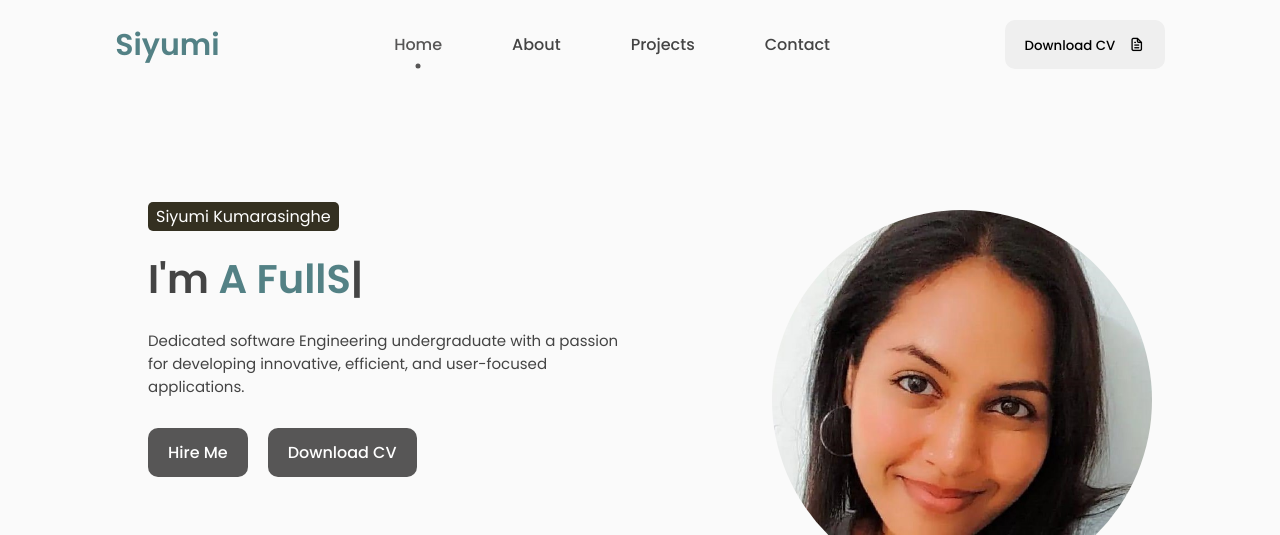
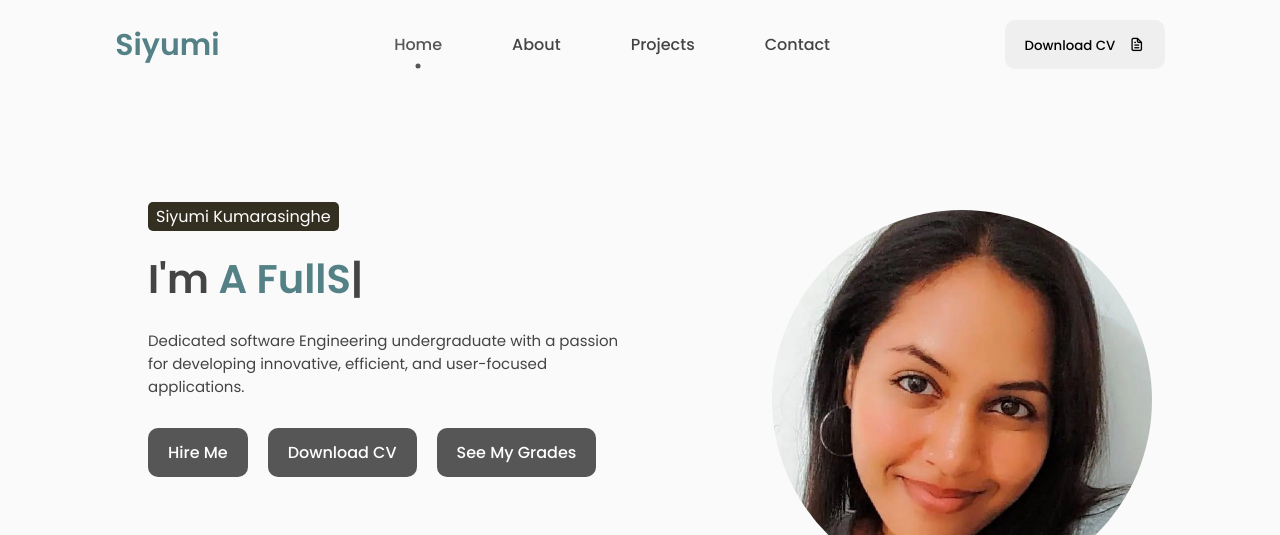
Before and after one commit to SiyumiSathnaraKumarasinghe/Portfolio, a website: page index.html in a window 1280 px wide. Shown: the top 535 px of the page. Drawn offline with nearby package versions, Linux system fonts and the light colour scheme.

Commit message:
Added a link to see my grades

```diff
--- a/index.html
+++ b/index.html
@@ -75,6 +75,9 @@
 
                 <!-- <button class="btn">Download CV <i class="uil uil-file-alt"></i></button> -->
                 <a href="https://mysliit-my.sharepoint.com/:b:/g/personal/it22221414_my_sliit_lk/EeOePqDvAR5BoqFFfHN1tFIBOUc5shAQgML8Z9IXoDocLw?e=09WT8G" target="_blank" class="btn blue-btn">Download CV</a>
+
+                <!-- <button class="btn">See my grades <i class="uil uil-file-alt"></i></button> -->
+                <a href="https://mysliit-my.sharepoint.com/:b:/g/personal/it22221414_my_sliit_lk/ETU-CxNJPnpGjytYkjB7QwoB_ZORIxwEsgJM54HHQWkpfQ?e=sD9xBS" target="_blank" class="btn blue-btn">See My Grades</a>
             </div>
             <div class="social_icons">
                 <a href = "https://www.linkedin.com/in/siyumi-kumarasinghe-a9a88a24b/" target="_blank"><div class="icon"><i class="uil uil-linkedin-alt"></i></div></a>
```
